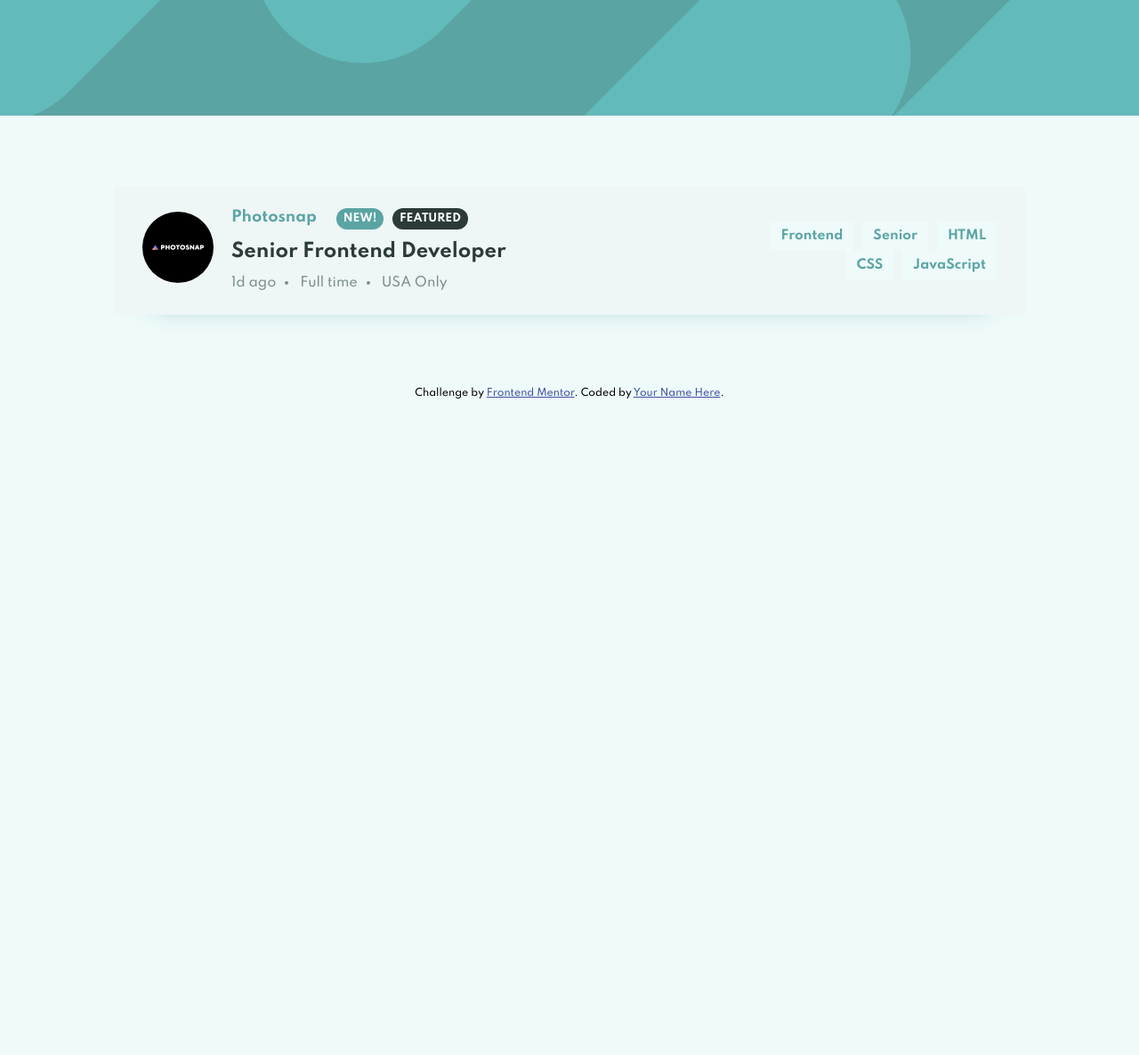
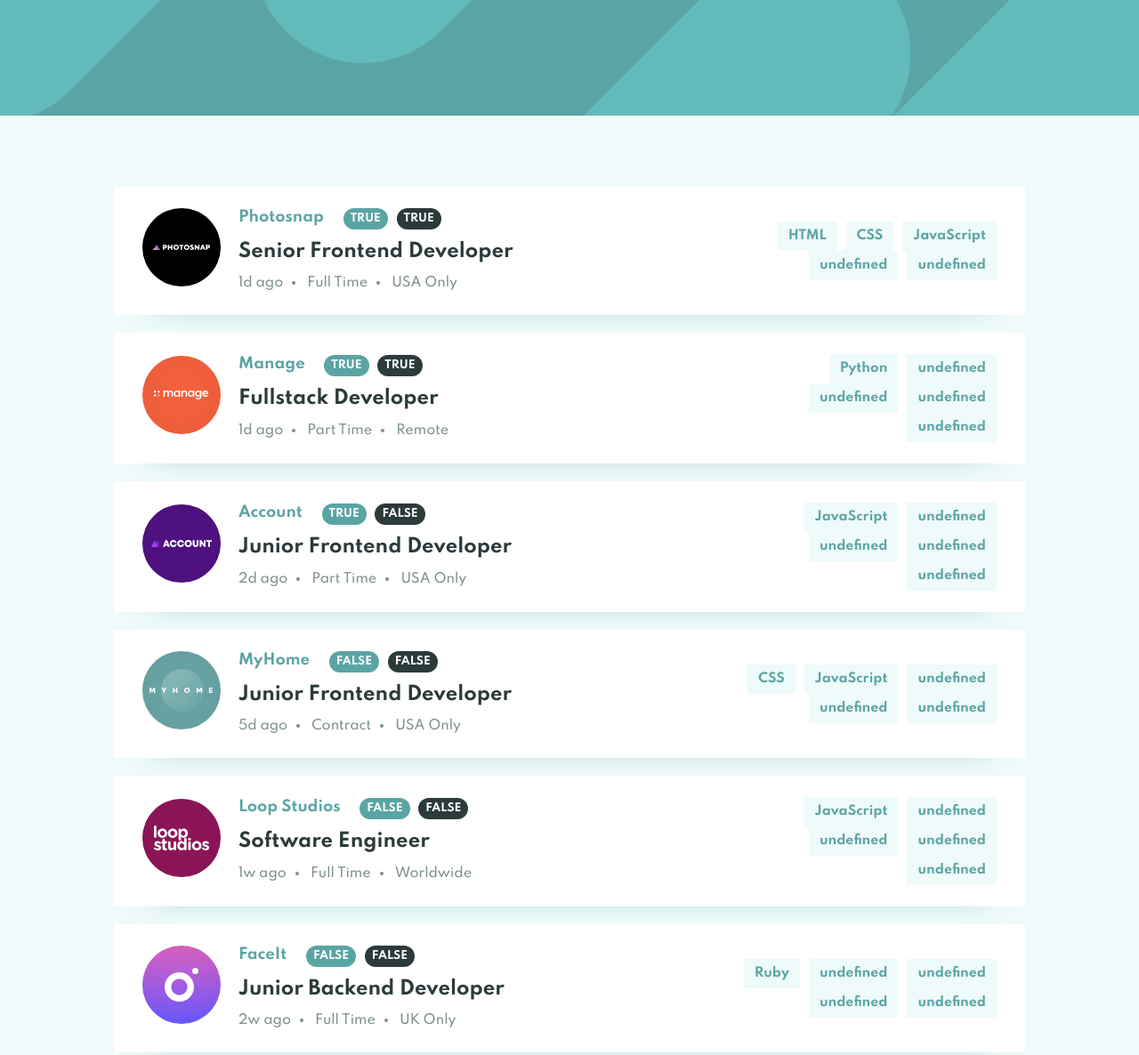
Before and after one commit to Palmlight/Static-Job-Listing, a plain HTML site: page index.html in a window 1280 px wide. Shown: the top 1186 px of the page at 89% size. Before the commit the page ends 800 px from the top, so only its background shows below. Drawn offline with Linux system fonts and the light colour scheme.

Commit message:
Started Basic JavaScript Functionality

```diff
--- a/CSS/style.scss
+++ b/CSS/style.scss
@@ -58,8 +58,8 @@ span {
 }
 .container {
     display: grid;
-    grid-template-rows: 130px auto 100px;
-    // grid-gap: 1rem;
+    grid-template-rows: 130px auto 20px;
+
 
 }
 header {
@@ -86,12 +86,12 @@ header {
 
 .job-card {
     box-shadow: $shadow;
-    background-color: $Light-Grayish-Cyan2;
+    background-color: #fff;
     display: flex;
     padding: 1.5rem 2rem;
     align-items: center;
     justify-content: center;
-
+    margin-bottom: 20px;
     .logo-container {
         // flex: 1;
         margin-right: 20px;
--- a/JS/script.js
+++ b/JS/script.js
@@ -0,0 +1,210 @@
+const jobs = [
+            {
+            "id": 1,
+            "company": "Photosnap",
+            "logo": "./images/photosnap.svg",
+            "new": true,
+            "featured": true,
+            "position": "Senior Frontend Developer",
+            "role": "Frontend",
+            "level": "Senior",
+            "postedAt": "1d ago",
+            "contract": "Full Time",
+            "location": "USA Only",
+            "languages": ["HTML", "CSS", "JavaScript"],
+            "tools": []
+            },
+            {
+            "id": 2,
+            "company": "Manage",
+            "logo": "./images/manage.svg",
+            "new": true,
+            "featured": true,
+            "position": "Fullstack Developer",
+            "role": "Fullstack",
+            "level": "Midweight",
+            "postedAt": "1d ago",
+            "contract": "Part Time",
+            "location": "Remote",
+            "languages": ["Python"],
+            "tools": ["React"]
+            },
+            {
+            "id": 3,
+            "company": "Account",
+            "logo": "./images/account.svg",
+            "new": true,
+            "featured": false,
+            "position": "Junior Frontend Developer",
+            "role": "Frontend",
+            "level": "Junior",
+            "postedAt": "2d ago",
+            "contract": "Part Time",
+            "location": "USA Only",
+            "languages": ["JavaScript"],
+            "tools": ["React", "Sass"]
+            },
+            {
+            "id": 4,
+            "company": "MyHome",
+            "logo": "./images/myhome.svg",
+            "new": false,
+            "featured": false,
+            "position": "Junior Frontend Developer",
+            "role": "Frontend",
+            "level": "Junior",
+            "postedAt": "5d ago",
+            "contract": "Contract",
+            "location": "USA Only",
+            "languages": ["CSS", "JavaScript"],
+            "tools": []
+            },
+            {
+            "id": 5,
+            "company": "Loop Studios",
+            "logo": "./images/loop-studios.svg",
+            "new": false,
+            "featured": false,
+            "position": "Software Engineer",
+            "role": "FullStack",
+            "level": "Midweight",
+            "postedAt": "1w ago",
+            "contract": "Full Time",
+            "location": "Worldwide",
+            "languages": ["JavaScript"],
+            "tools": ["Ruby", "Sass"]
+            },
+            {
+            "id": 6,
+            "company": "FaceIt",
+            "logo": "./images/faceit.svg",
+            "new": false,
+            "featured": false,
+            "position": "Junior Backend Developer",
+            "role": "Backend",
+            "level": "Junior",
+            "postedAt": "2w ago",
+            "contract": "Full Time",
+            "location": "UK Only",
+            "languages": ["Ruby"],
+            "tools": ["RoR"]
+            },
+            {
+            "id": 7,
+            "company": "Shortly",
+            "logo": "./images/shortly.svg",
+            "new": false,
+            "featured": false,
+            "position": "Junior Developer",
+            "role": "Frontend",
+            "level": "Junior",
+            "postedAt": "2w ago",
+            "contract": "Full Time",
+            "location": "Worldwide",
+            "languages": ["HTML", "JavaScript"],
+            "tools": ["Sass"]
+            },
+            {
+            "id": 8,
+            "company": "Insure",
+            "logo": "./images/insure.svg",
+            "new": false,
+            "featured": false,
+            "position": "Junior Frontend Developer",
+            "role": "Frontend",
+            "level": "Junior",
+            "postedAt": "2w ago",
+            "contract": "Full Time",
+            "location": "USA Only",
+            "languages": ["JavaScript"],
+            "tools": ["Vue", "Sass"]
+            },
+            {
+            "id": 9,
+            "company": "Eyecam Co.",
+            "logo": "./images/eyecam-co.svg",
+            "new": false,
+            "featured": false,
+            "position": "Full Stack Engineer",
+            "role": "Fullstack",
+            "level": "Midweight",
+            "postedAt": "3w ago",
+            "contract": "Full Time",
+            "location": "Worldwide",
+            "languages": ["JavaScript", "Python"],
+            "tools": ["Django"]
+            },
+            {
+            "id": 10,
+            "company": "The Air Filter Company",
+            "logo": "./images/the-air-filter-company.svg",
+            "new": false,
+            "featured": false,
+            "position": "Front-end Dev",
+            "role": "Frontend",
+            "level": "Junior",
+            "postedAt": "1mo ago",
+            "contract": "Part Time",
+            "location": "Worldwide",
+            "languages": ["JavaScript"],
+            "tools": ["React", "Sass"]
+            }
+  ]
+
+  //Getting the parent element
+
+const jobListing = document.querySelector(".listing")
+
+window.addEventListener("DOMContentLoaded", () => {
+    let displayJobs = jobs.map(j => {
+        return `<article class="job-card">
+
+        <!-- Logo Container -->
+        <div class="logo-container">
+          <img src= ${j.logo} alt="Photosnap Logo" class= ${j.company}>
+        </div>
+
+        <!-- Beginning of Job Details -->
+        <div class="details">
+
+          <div>
+            <h3 class="company">${j.company}</h3>
+            <span class="tag new">${j.new}</span>
+            <span class="tag featured">${j.featured}</span>
+          </div>
+
+
+
+          <div class="positions">
+            <h2 class="position">${j.position}</h2>
+          </div>
+
+          <div class="final">
+            <span class="posted-at">${j.postedAt}</span>
+            <span class="list-span contract">${j.contract}</span>
+            <span class="list-span location">${j.location}</span>
+          </div>
+
+        </div>
+        <!-- End of details section -->
+
+
+        <!-- Skillset -->
+
+        <div class="skills">
+          <span class="languages">${j.languages[0]}</span>
+          <span class="languages">${j.languages[1]}</span>
+          <span class="languages">${j.languages[2]}</span>
+          <span class="languages">${j.languages[3]}</span>
+          <span class="languages">${j.languages[4]}</span>
+
+        </div>
+
+        <!-- End of an Article tag -->
+      </article>`;
+    })
+
+    displayJobs = displayJobs.join("");
+    // console.log(displayJobs);
+    jobListing.innerHTML = displayJobs;
+})
--- a/index.html
+++ b/index.html
@@ -27,7 +27,7 @@
 
         <!-- Logo Container -->
         <div class="logo-container">
-          <img src="images/photosnap.svg" alt="Photosnap Logo" class="logo">
+          <img src="./images/photosnap.svg" alt="Photosnap Logo" class="logo">
         </div>
 
 
@@ -71,13 +71,21 @@
       </article>
 
     </section>
+    <!-- End of General Listing -->
 
+    <!-- Footer -->
 
     <div class="attribution">
       Challenge by <a href="https://www.frontendmentor.io?ref=challenge" target="_blank">Frontend Mentor</a>.
       Coded by <a href="#">Your Name Here</a>.
     </div>
+
+    <!-- End of footer -->
+
+
   </div>
+  <!-- Container End -->
 
+  <script src="JS/script.js"></script>
 </body>
 </html>
```
Also changed, not shown: CSS/style.css, CSS/style.min.css.
